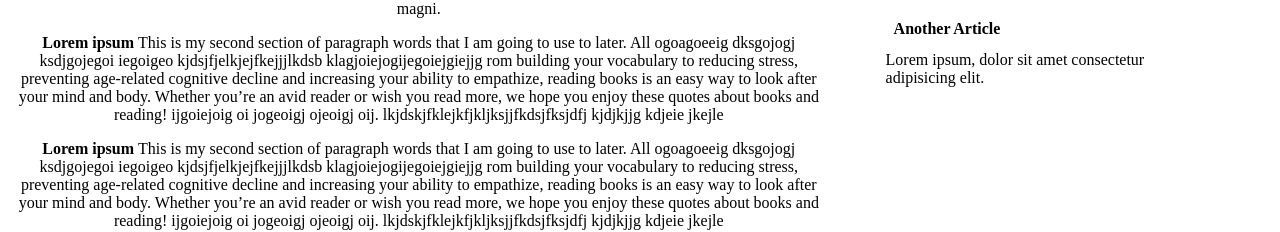
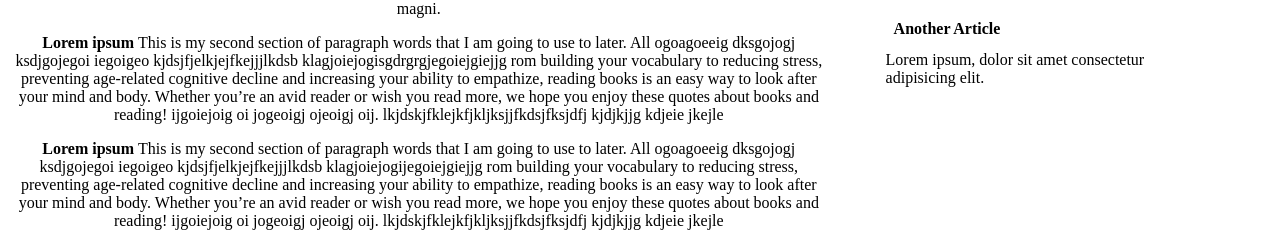
Before and after one commit to TylerRice27/May-10-2022-Afternoon-Challenge, a plain HTML site: page Index.HTML in a window 1280 px wide. Shown: the part 311-543 px from the top of the page. Drawn offline with Linux system fonts and the light colour scheme.

Commit message:
FInal Push

```diff
--- a/Index.HTML
+++ b/Index.HTML
@@ -33,7 +33,7 @@
                 magni.</p>
             <p><b>Lorem ipsum </b> This is my second section of paragraph words that I am going to use to later. All
                 ogoagoeeig dksgojogj ksdjgojegoi iegoigeo kjdsjfjelkjejfkejjjlkdsb
-                klagjoiejogijegoiejgiejjg
+                klagjoiejogisgdrgrgjegoiejgiejjg
                 rom building your vocabulary to reducing stress, preventing age-related cognitive decline and increasing
                 your ability to
                 empathize, reading books is an easy way to look after your mind and body.
```
